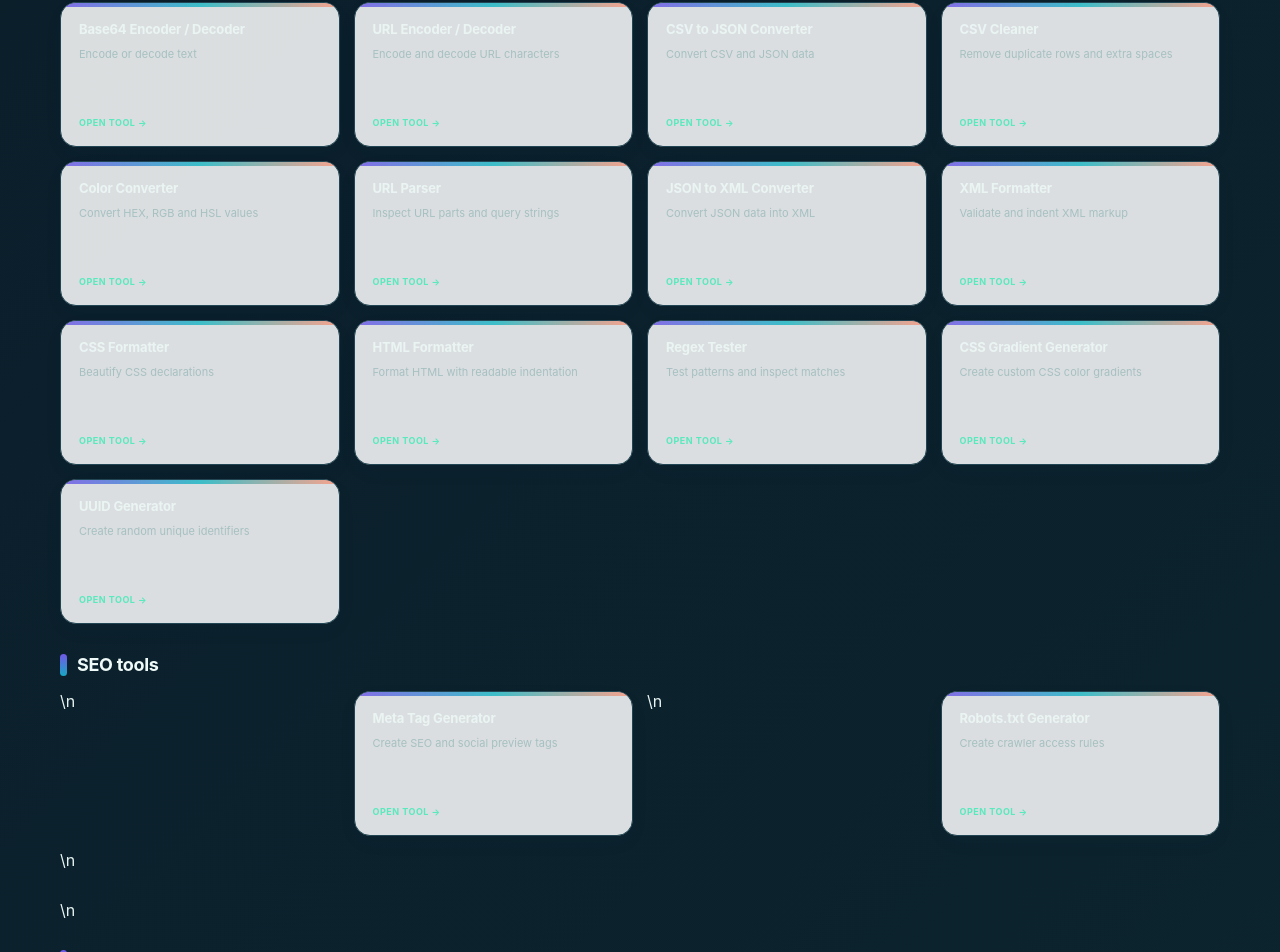
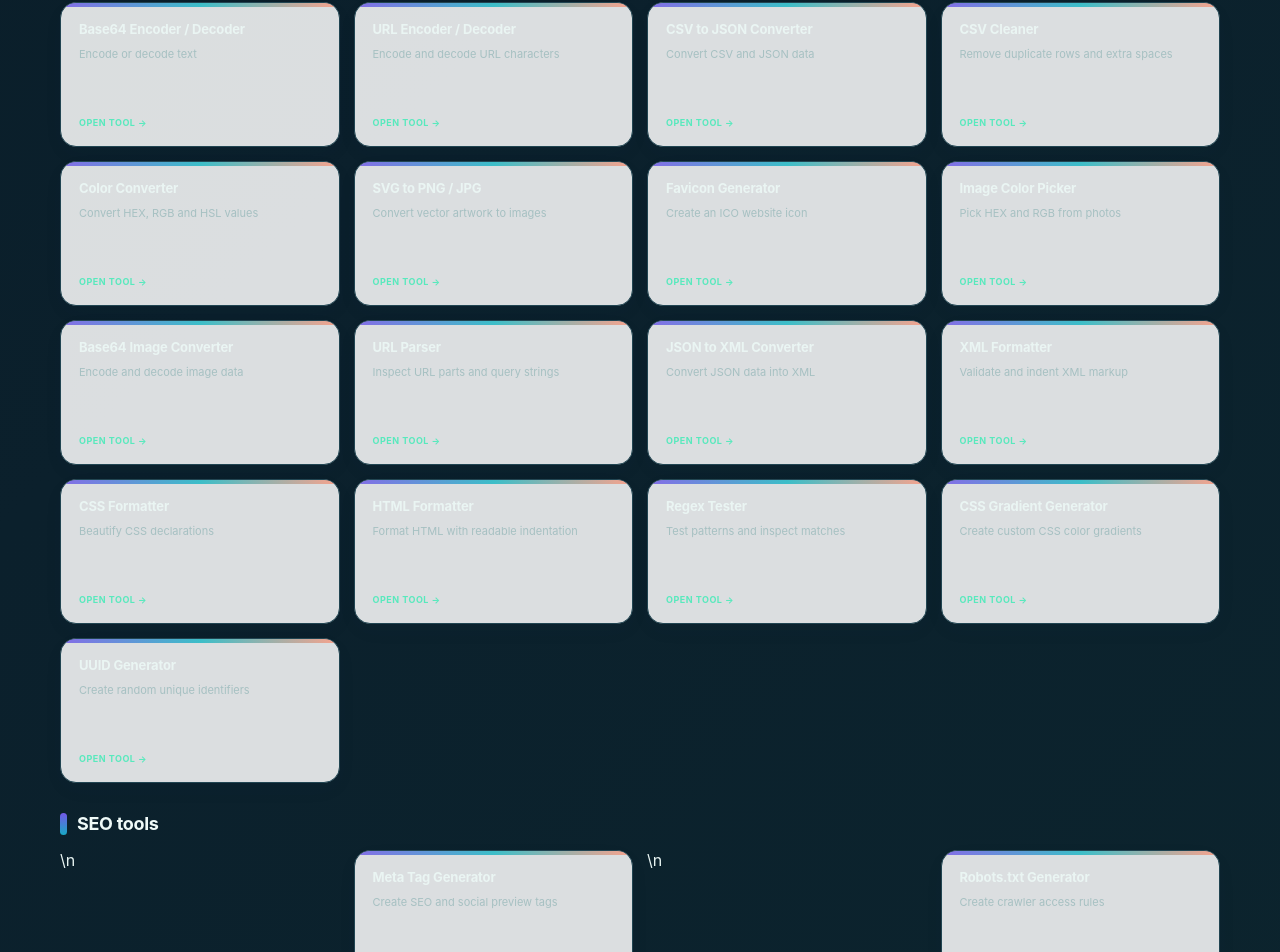
Before and after one commit to ya6331856-cpu/pic-to-spec, a Next.js app: page / in a window 1280 px wide. Shown: the part 4196-5148 px from the top of the page. Built offline with nearby package versions, Linux system fonts and the light colour scheme; no server answers.

Commit message:
Add image utilities to homepage directory

```diff
--- a/app/page.tsx
+++ b/app/page.tsx
@@ -216,6 +216,10 @@ export default function Home() {
         <a className="tool-card" href="/csv-json-converter"><b>CSV to JSON Converter</b><small>Convert CSV and JSON data</small><strong>OPEN TOOL →</strong></a>
         <a className="tool-card" href="/csv-cleaner"><b>CSV Cleaner</b><small>Remove duplicate rows and extra spaces</small><strong>OPEN TOOL →</strong></a>
         <a className="tool-card" href="/color-converter"><b>Color Converter</b><small>Convert HEX, RGB and HSL values</small><strong>OPEN TOOL →</strong></a>
+        <a className="tool-card" href="/svg-to-png-converter"><b>SVG to PNG / JPG</b><small>Convert vector artwork to images</small><strong>OPEN TOOL →</strong></a>
+        <a className="tool-card" href="/favicon-generator"><b>Favicon Generator</b><small>Create an ICO website icon</small><strong>OPEN TOOL →</strong></a>
+        <a className="tool-card" href="/image-color-picker"><b>Image Color Picker</b><small>Pick HEX and RGB from photos</small><strong>OPEN TOOL →</strong></a>
+        <a className="tool-card" href="/base64-image-converter"><b>Base64 Image Converter</b><small>Encode and decode image data</small><strong>OPEN TOOL →</strong></a>
         <a className="tool-card" href="/url-parser"><b>URL Parser</b><small>Inspect URL parts and query strings</small><strong>OPEN TOOL →</strong></a>
         <a className="tool-card" href="/json-to-xml-converter"><b>JSON to XML Converter</b><small>Convert JSON data into XML</small><strong>OPEN TOOL →</strong></a>
         <a className="tool-card" href="/xml-formatter"><b>XML Formatter</b><small>Validate and indent XML markup</small><strong>OPEN TOOL →</strong></a>
```
